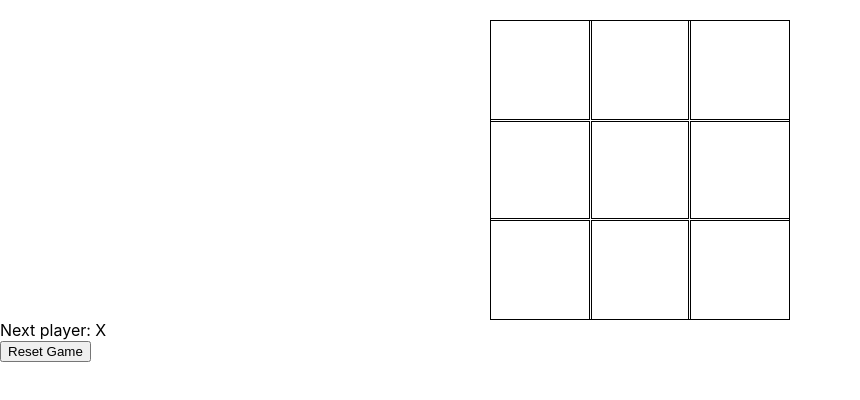
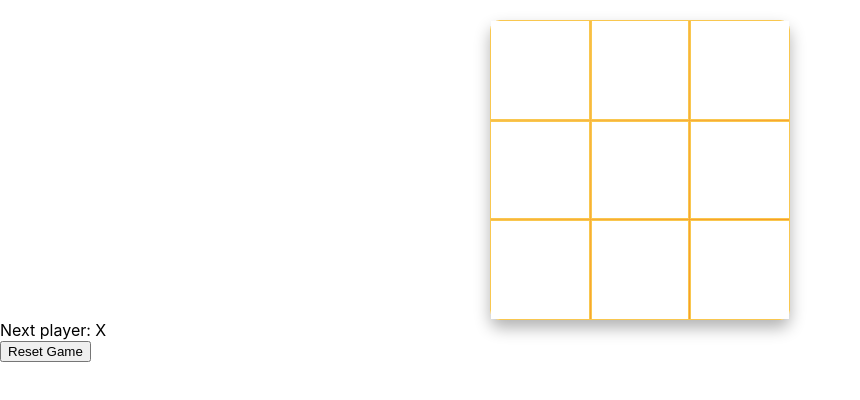
Before and after one commit to CMU-313/llm-lecture, a React (Create React App) app in the folder my-app/: page / in a window 1280 px wide. Shown: the top 400 px of the page, without its empty margins (0-860 px from the left). Built offline with nearby package versions, Linux system fonts and the light colour scheme.

Commit message:
made better css

```diff
--- a/my-app/src/Board.css
+++ b/my-app/src/Board.css
@@ -3,7 +3,7 @@
     grid-template-columns: repeat(3, 1fr);
     grid-template-rows: repeat(3, 1fr);
     gap: 1px;
-    border: 1px solid black;
+    border: 1px solid #f9c74f;
     width: 300px;
     height: 300px;
     margin: auto;
@@ -12,6 +12,9 @@
     font-weight: bold;
     text-align: center;
     box-sizing: border-box;
+    background: linear-gradient(to bottom right, #f9c74f, #f8961e);
+    box-shadow: 0 8px 16px rgba(0, 0, 0, 0.3);
+    border-radius: 10px;
   }
 
   .cell {
@@ -19,12 +22,13 @@
     justify-content: center;
     align-items: center;
     cursor: pointer;
-    background-color: white;
-    border: 1px solid black;
+    background-color: #fff;
+    border: 1px solid #f9c74f;
+    transition: background-color 0.2s ease;
   }
 
   .cell:hover {
-    background-color: lightgray;
+    background-color: #f9c74f;
   }
 
   .cell:first-child,
```
Also changed, not shown: 1 other file (tests, documents, lock files or other folders).
